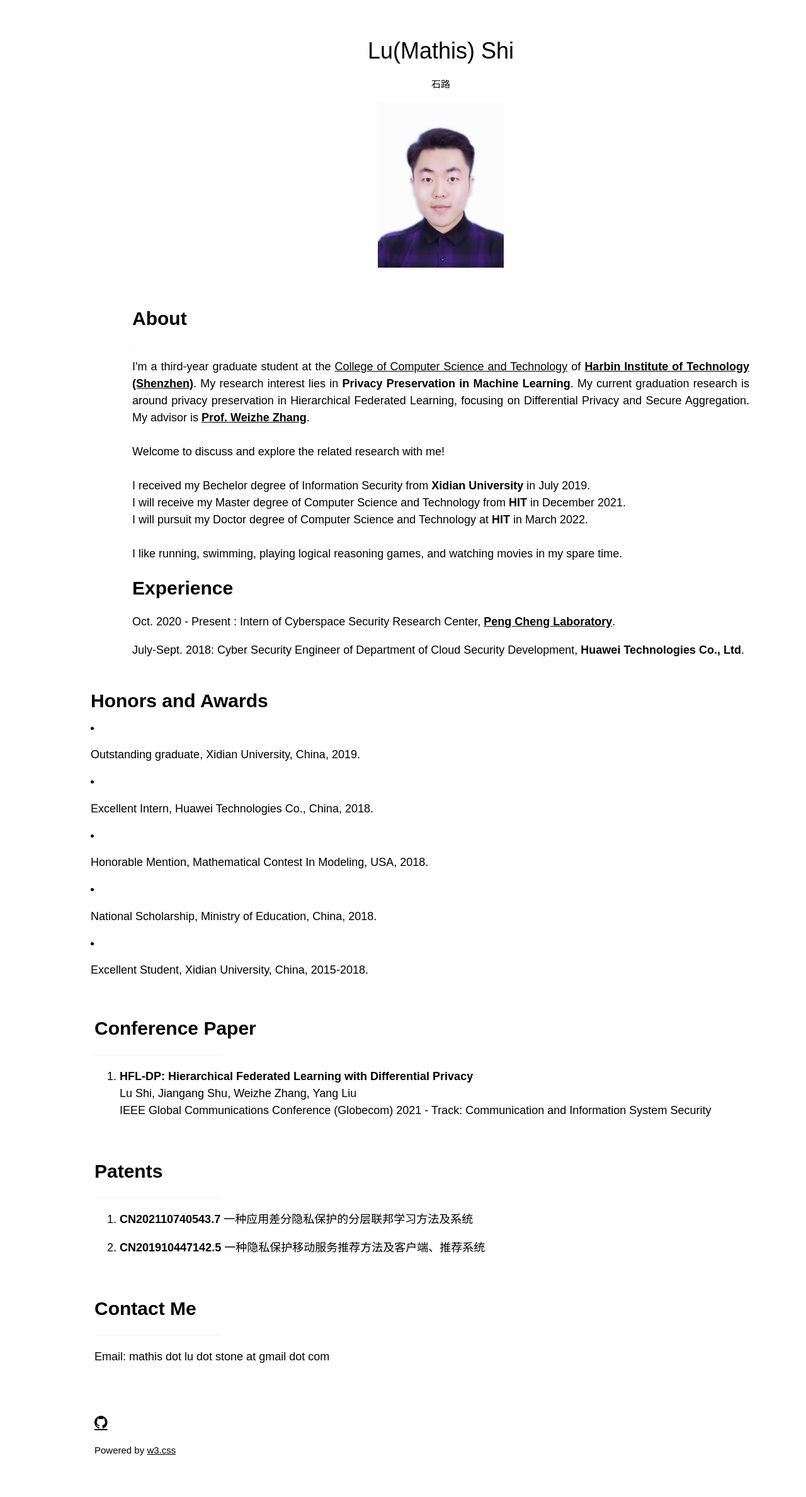
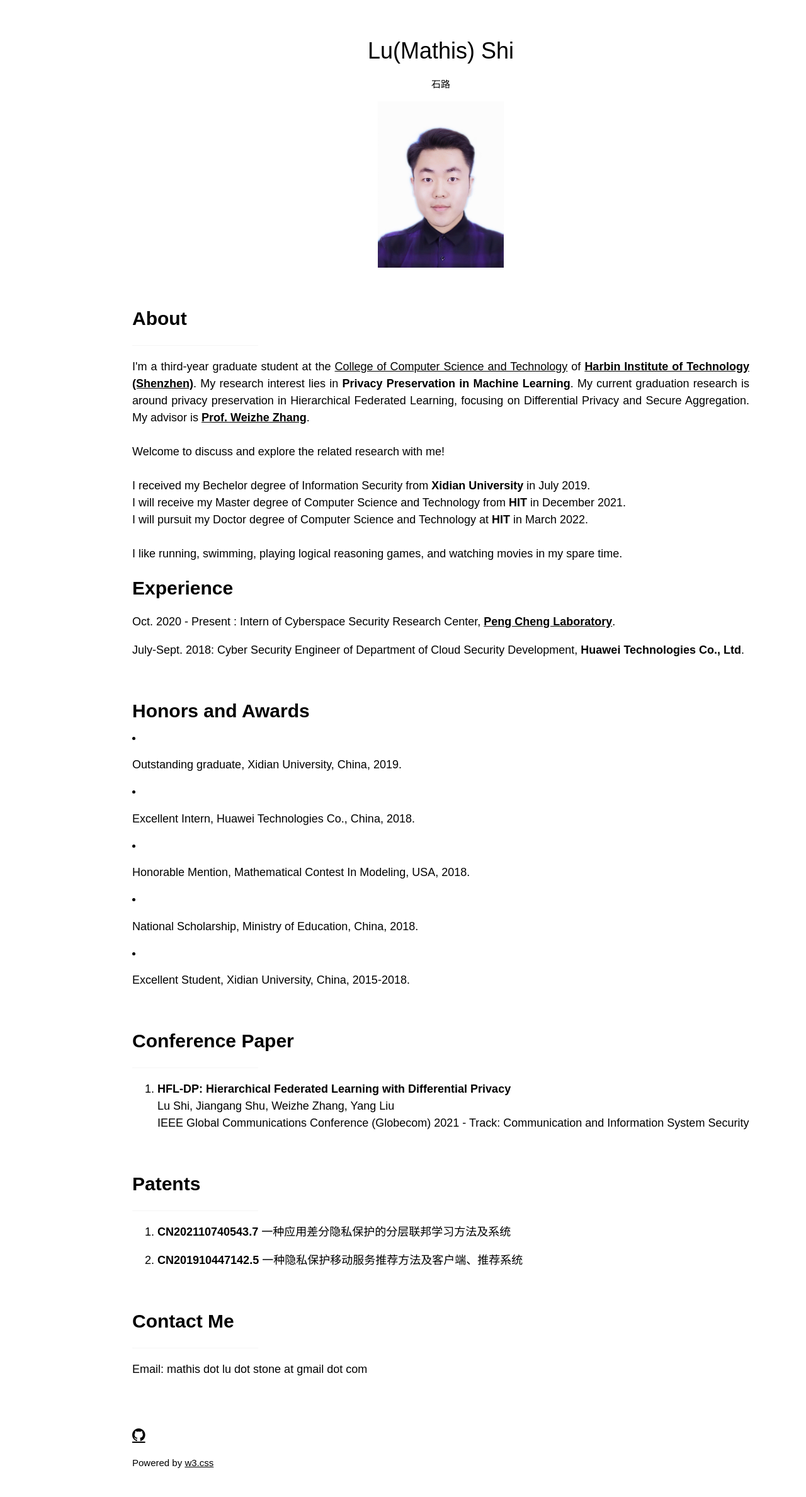
Before and after one commit to Mathislu/Mathislu.github.io, a Jekyll site: the page index.html, which Jekyll copies as it is, in a window 1280 px wide. Shown: the whole page at 63% size. Built offline with Jekyll 4.4.1, drawn with Linux system fonts in a browser that asks for light colours; before the commit the page ends 2345 px from its top, so only the background shows below that.

Commit message:
Update index.html

```diff
--- a/index.html
+++ b/index.html
@@ -94,6 +94,7 @@
   </div>
 
     <!-- Testimonials -->
+   <div class="w3-padding-16 w3-content" id="pub">
     <h2 class="w3-text-black"><b>Honors and Awards</b></h2>
 	<li>
     <p class="w3-large" style="text-indent:0em">Outstanding graduate, Xidian University, China, 2019.</p>
```
